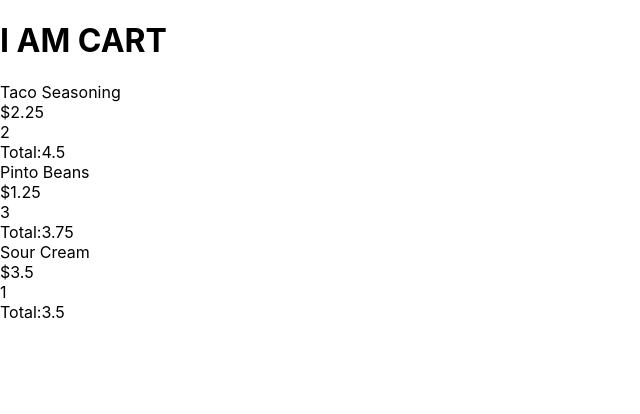
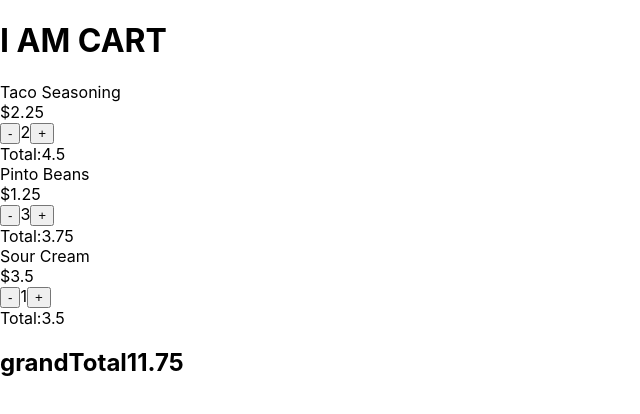
Before and after one commit to wetech16/react-shopping-cart, a React (Create React App) app in the folder shopping-cart/: page / in a window 1280 px wide. Shown: the top 414 px of the page, without its empty margins (0-640 px from the left). Built offline with nearby package versions, Linux system fonts and the light colour scheme.

Commit message:
E3 add +/- buttons setState for grandtotal
create a state function of qty to keep track of subcomponet

```diff
--- a/shopping-cart/src/Cart.js
+++ b/shopping-cart/src/Cart.js
@@ -1,30 +1,46 @@
-import React from 'react'
+import React, { useState } from 'react'
 import CartItem from './CartItem';
 
 //2nd way: function Cart(props)
 export default function Cart({items}) {
+    const [carts, setCart] = useState(items)
+
+    const updateQty =(id, newQty) => {
+        const newItem = carts.map(item => {
+            if(item.id === id){
+                return {...item, qty:newQty}
+            } else {
+                return item
+            }
+        }
+        )
+        setCart(newItem)
+    }
+    const grandTotal = carts.reduce(
+        (total,cart) => (total + cart.qty * cart.price),0
+        ).toFixed(2)
 
       return (
         <div>
             <h1>I AM CART</h1>
             {
                 //2nd way: props.items.map()
-                items.map( (item) =>
-
+                carts.map( (item) =>
                     <CartItem
                     key={item.id}
                     //2nd Way: cart={item}
-                    {...item} />
+                    {...item}
+                    updateQty={updateQty}
+                    />
                     //{...item} should be written
                     //id={item.id}
                     //name={item.name}
                     //price={item.price}
                     //qty={item.qty}
 
-
                 )
-
             }
+            <h2>grandTotal{grandTotal}</h2>
         </div>
       );
 
--- a/shopping-cart/src/CartItem.js
+++ b/shopping-cart/src/CartItem.js
@@ -1,12 +1,17 @@
 import React from 'react'
 
 //2nd way: function CartItem (pros)
-export default function CartItem ({id, name, price, qty}) {
+export default function CartItem ({id, name, price, qty, updateQty}) {
     return (
+
         <div>
             <div>{name}</div>
             <div>${price}</div>
-            <div>{qty}</div>
+            <div>
+                <button onClick={() => {updateQty(id, qty-1)}}>-</button>
+                    {qty}
+                <button onClick={() => {updateQty(id, qty+1)}}>+</button>
+            </div>
             <div>Total:{qty * price}</div>
         </div>
         //Second Way
```
